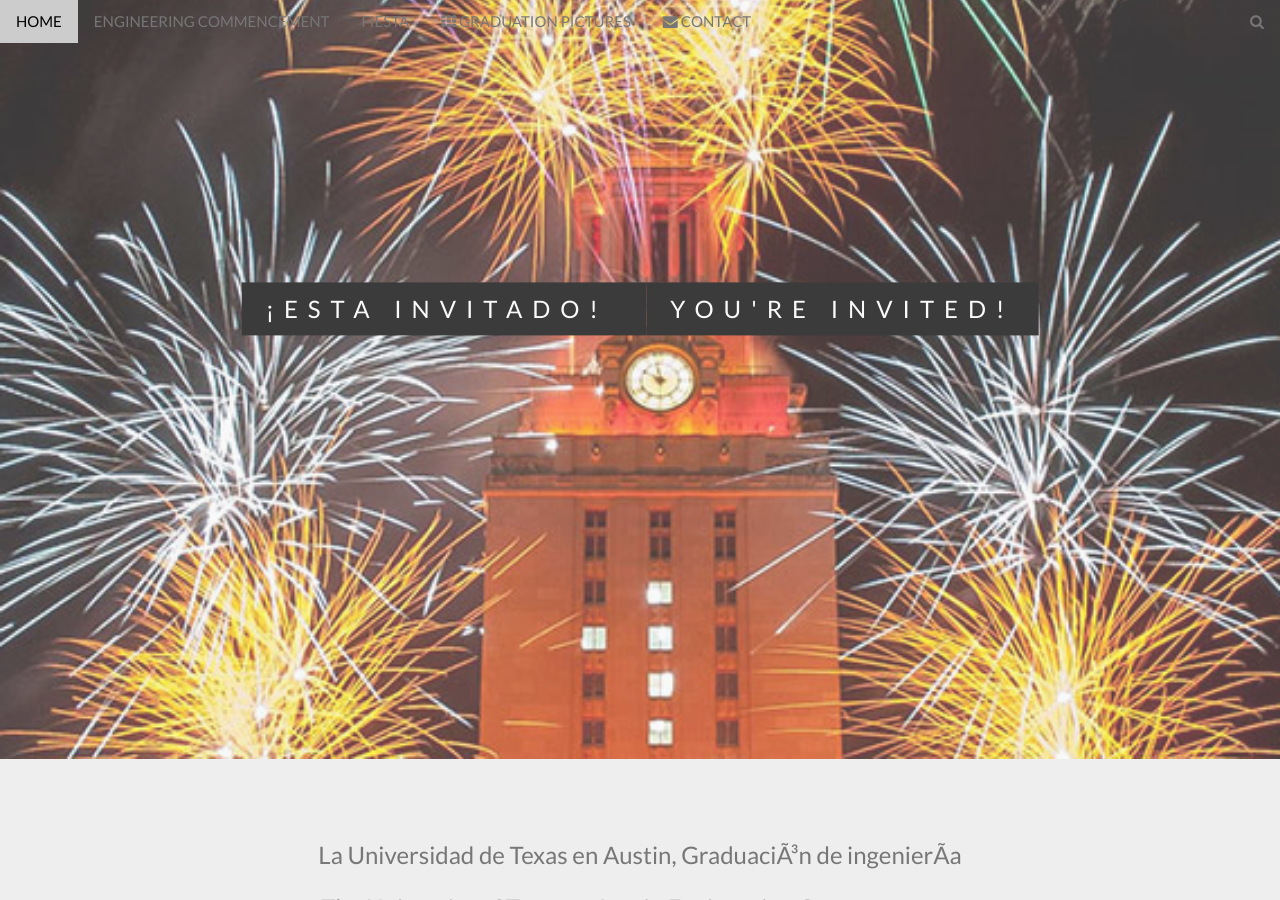
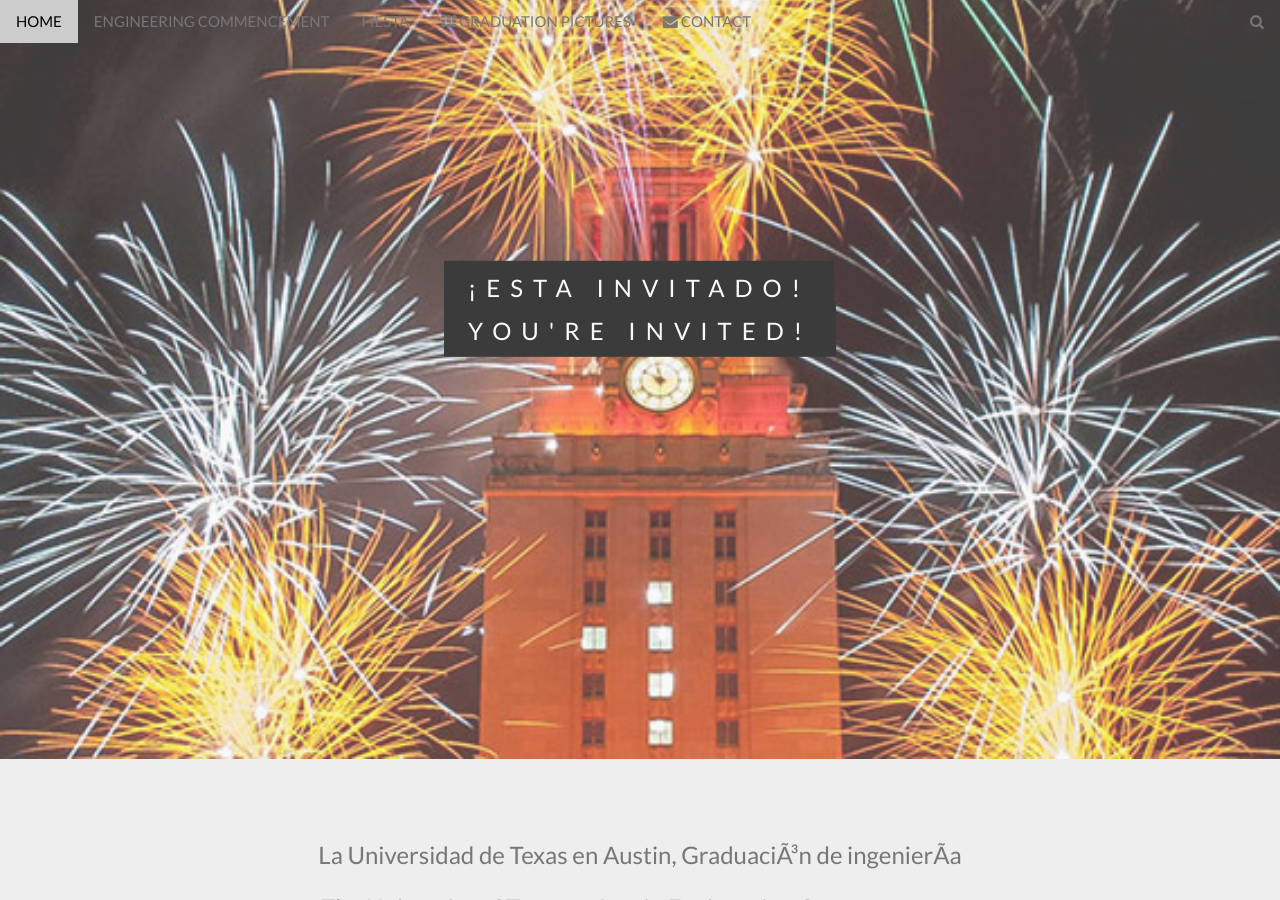
Before and after one commit to jjalfaro9/jjalfaro9.github.io, a Jekyll site: the page built from graduationInvite.html, in a window 1280 px wide and 900 px high, scrolled down 226 px. Built offline with Jekyll 4.4.1, drawn with Linux system fonts in a browser that asks for light colours.

Commit message:
mobile bug fixes

```diff
--- a/css/w3-template.css
+++ b/css/w3-template.css
@@ -47,15 +47,7 @@
 }
 
 p.announcment {
-    width: 200px;
+    width: 500px;
     word-wrap: break-word;
     text-align: center;
 }
-
-#englishA-right {
-	float:right
-}
-
-#spanishA-left {
-	float:left;
-}
--- a/graduationInvite.html
+++ b/graduationInvite.html
@@ -18,8 +18,9 @@
 <!-- First Parallax Image with Logo Text -->
 <div class="bgimg-1 w3-display-container w3-opacity-min" id="home">
   <div class="w3-display-middle" style="white-space:nowrap;">
-    <span class="w3-center w3-padding-large w3-black w3-xlarge w3-wide w3-animate-opacity">&iexcl;ESTA <span class="w3-hide-small">INVITADO! </span></span>
-    <span class="w3-center w3-padding-large w3-black w3-xlarge w3-wide w3-animate-opacity">YOU'RE <span class="w3-hide-small">INVITED! </span></span>
+    <span class="w3-center w3-padding-large w3-black w3-xlarge w3-wide w3-animate-opacity">&iexcl;ESTA INVITADO! </span>
+    <br>
+    <span class="w3-center w3-padding-large w3-black w3-xlarge w3-wide w3-animate-opacity">YOU'RE INVITED!</span>
   </div>
 </div>
 
@@ -27,14 +28,14 @@
 <div class="w3-content w3-container w3-padding-64" id="UT Eng Com">
   <h3 class="w3-center">La Universidad de Texas en Austin, Graduación de ingeniería</h3>
   <h3 class="w3-center">The University of Texas at Austin Engineering Commencment</h3>
-  <div id="englishA-right">
+  <div id="englishA-right" class="w3-row">
   	<p class="announcment">Announcing the Graduation of Josu&eacute; Alfaro with a Bachelor of Science Degree in Electrical Engineering, focus in Software & Computer Architecture,
      	on Friday, the nineteenth of May Two thousand and seventeen at seven o'clock in the evening. Commencement ceremonies will be held at The Frank C. Erwin, Jr. Special Events Center </p>
   </div>
-  <div id="spanishA-left">
+  <div id="spanishA-left" class="w3-row">
     <p class="announcment">Anunciando la Graduación de Josué Alfaro con una Licenciatura en Ingeniería Eléctrica, enfocada en Software y Arquitectura de Computadora, el viernes 19 de mayo Dos mil diecisiete a las siete de la tarde. Las ceremonias de inicio se llevarán a cabo en el Centro de Eventos Especiales Frank C. Erwin, Jr.</p>
   </div>
-	<div class="w3-content">
+	<div class="w3-row">
 	<img src="/photos/ut-emblem.jpg" style="width:50%" alt="">
 	</div>
   <div class="w3-content">
```
